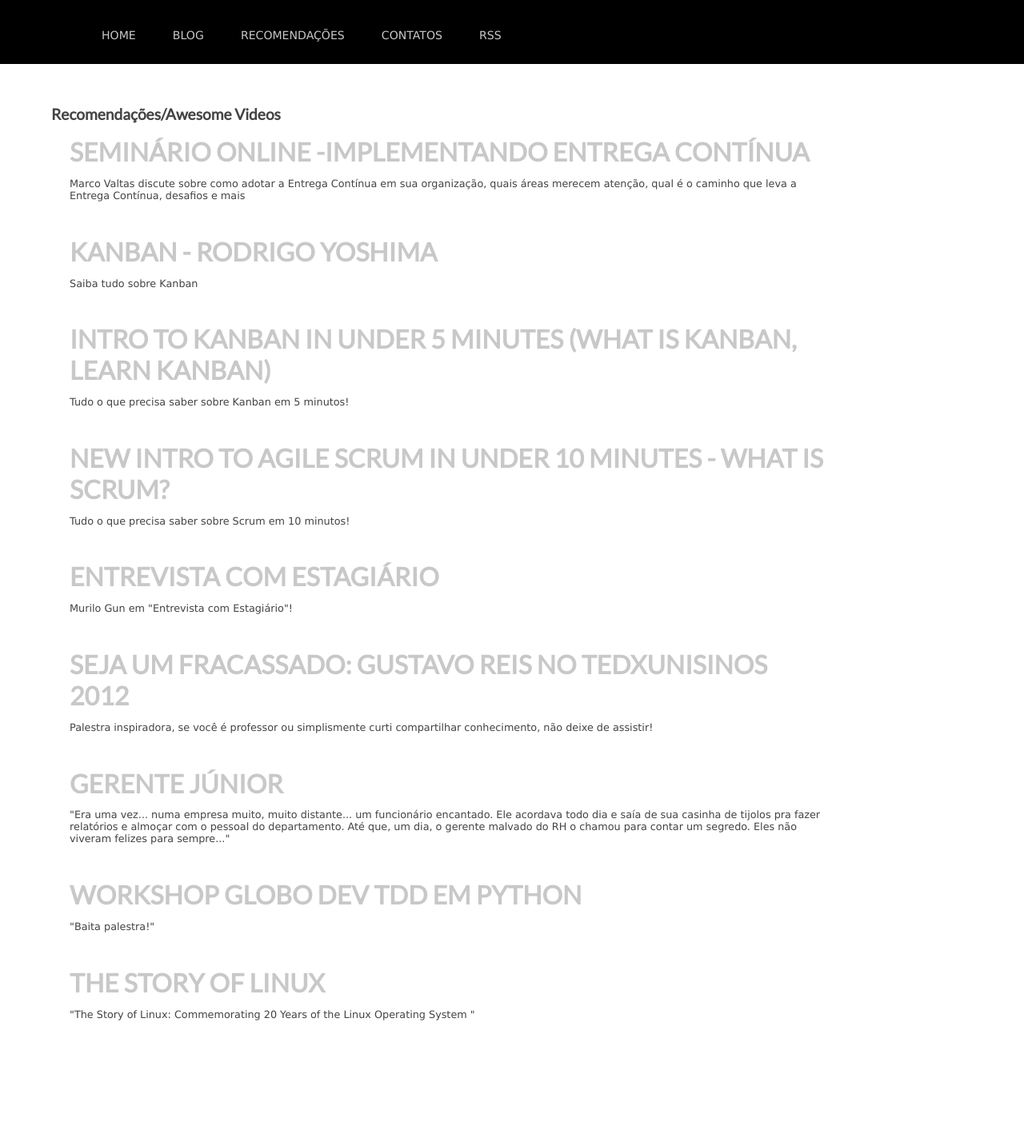
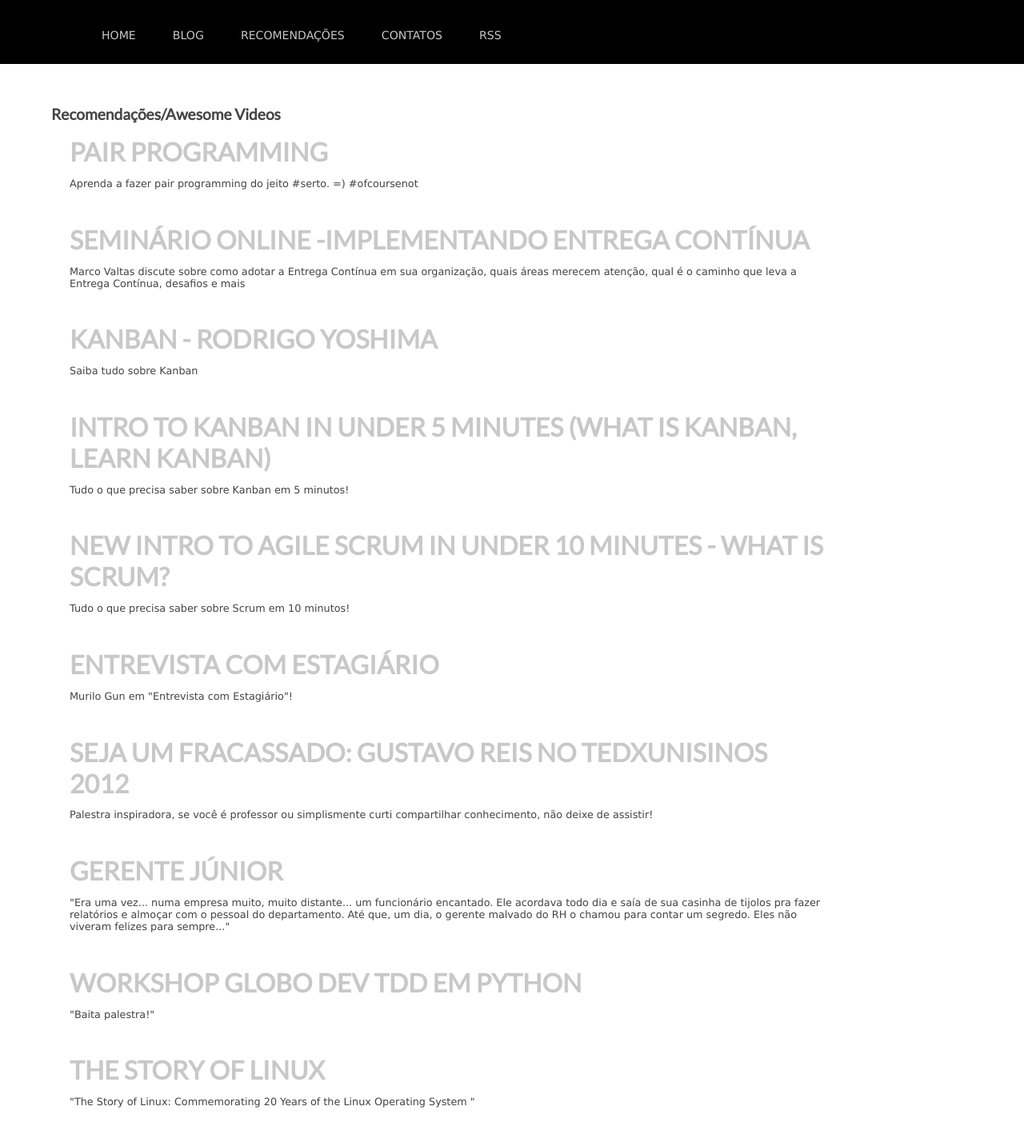
Before and after one commit to rgarbin/rgarbin.github.com, a Jekyll site: the page built from references/video.html, in a window 1280 px wide. Shown: the whole page at 80% size. Built offline with Jekyll 4.4.1, drawn with Linux system fonts in a browser that asks for light colours; comment, search, counter and statistics services are not loaded; before the commit the page ends 1318 px from its top, so only the background shows below that.

Commit message:
Update video.html
rft

```diff
--- a/references/video.html
+++ b/references/video.html
@@ -3,6 +3,12 @@ layout: default
 title: Recomendações Videos
 ---
 <h1>Recomendações/Awesome Videos</h1>
+<article>
+    <div class="post">
+      <h3><a href="http://www.youtube.com/watch?v=dYBjVTMUQY0&list=TLiq3At9J4SIE" alt=" Pair Programming" target="_blank">Pair Programming</a></h3>
+      <p>Aprenda a fazer pair programming do jeito #serto. =) #ofcoursenot</p>
+    </div>
+</article>
 <article>
     <div class="post">
       <h3><a href="http://www.youtube.com/watch?v=NBGAZpuz-78" alt="Seminário online -Implementando Entrega Contínua" target="_blank">Seminário online -Implementando Entrega Contínua</a></h3>
```
